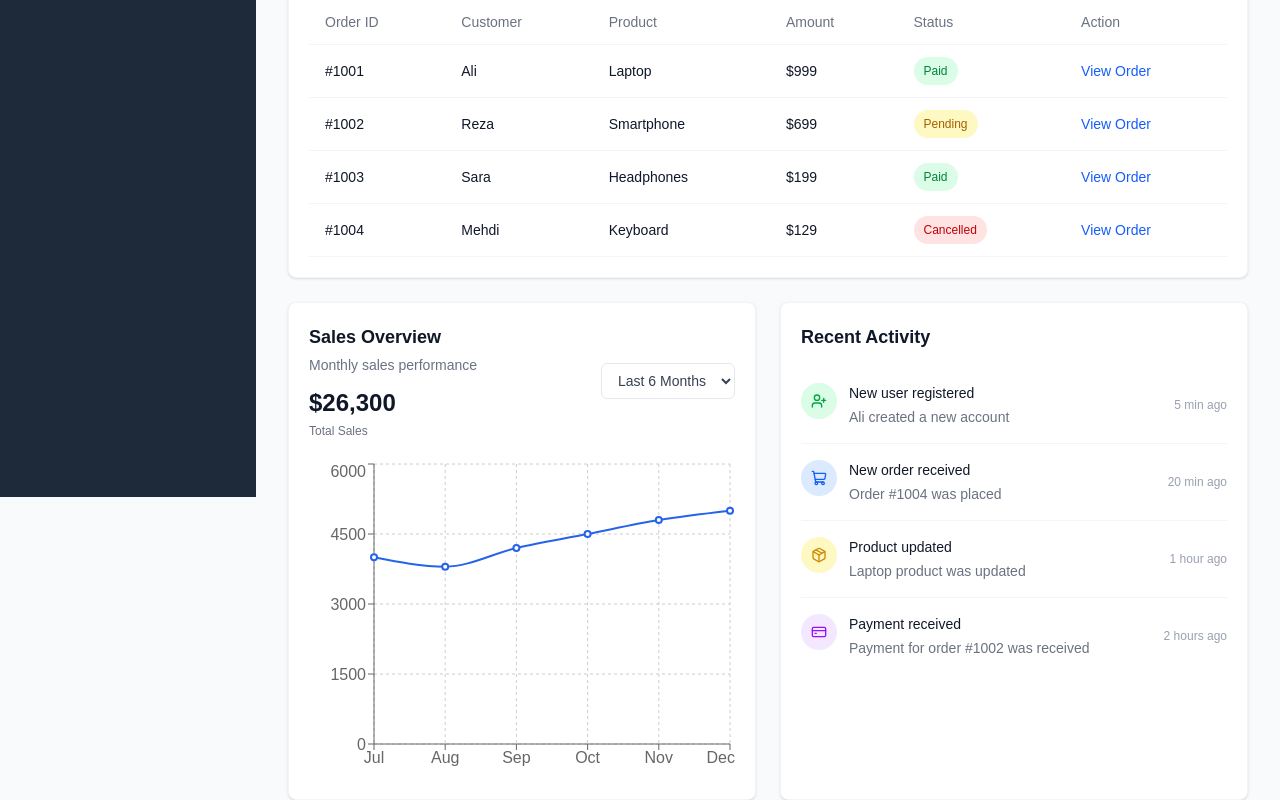
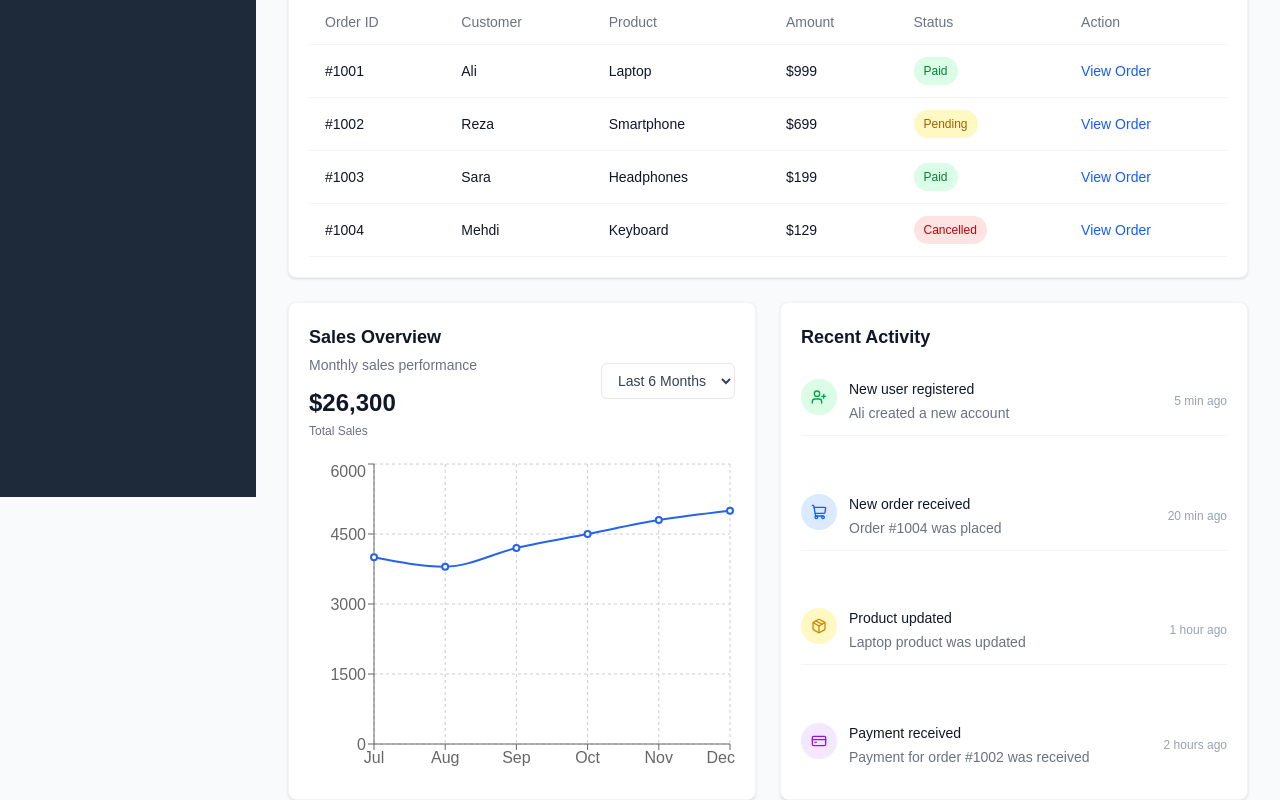
Before and after one commit to mohammad-shirani-developer/admin-dashboard, a Next.js app: page /dashboard in a window 1280 px wide. Shown: the part 303-1103 px from the top of the page. Built offline with nearby package versions, Linux system fonts and the light colour scheme.

Commit message:
style: improve activity overview layout

```diff
--- a/app/dashboard/components/ActivityOverview.tsx
+++ b/app/dashboard/components/ActivityOverview.tsx
@@ -66,16 +66,16 @@ const activityStyles = {
 
 const ActivityOverview = () => {
   return (
-    <div className="rounded-lg border border-gray-100 bg-white p-5 shadow-sm">
+    <div className="flex h-full flex-col rounded-lg border border-gray-100 bg-white p-5 shadow-sm">
       <h2 className="text-lg font-semibold">Recent Activity</h2>
 
-      <div className="mt-4">
+      <div className="mt-4 flex flex-1 flex-col justify-between">
         {activities.map((activity) => {
           const style = activityStyles[activity.type];
           return (
             <div
               key={activity.id}
-              className="flex flex-col gap-2 border-b border-gray-100 py-4 sm:flex-row sm:items-center sm:justify-between last:border-b-0"
+              className="flex flex-col gap-2 border-b border-gray-100 py-3 sm:flex-row sm:items-center sm:justify-between last:border-b-0"
             >
               <div className="flex items-start gap-3">
                 <div
```
